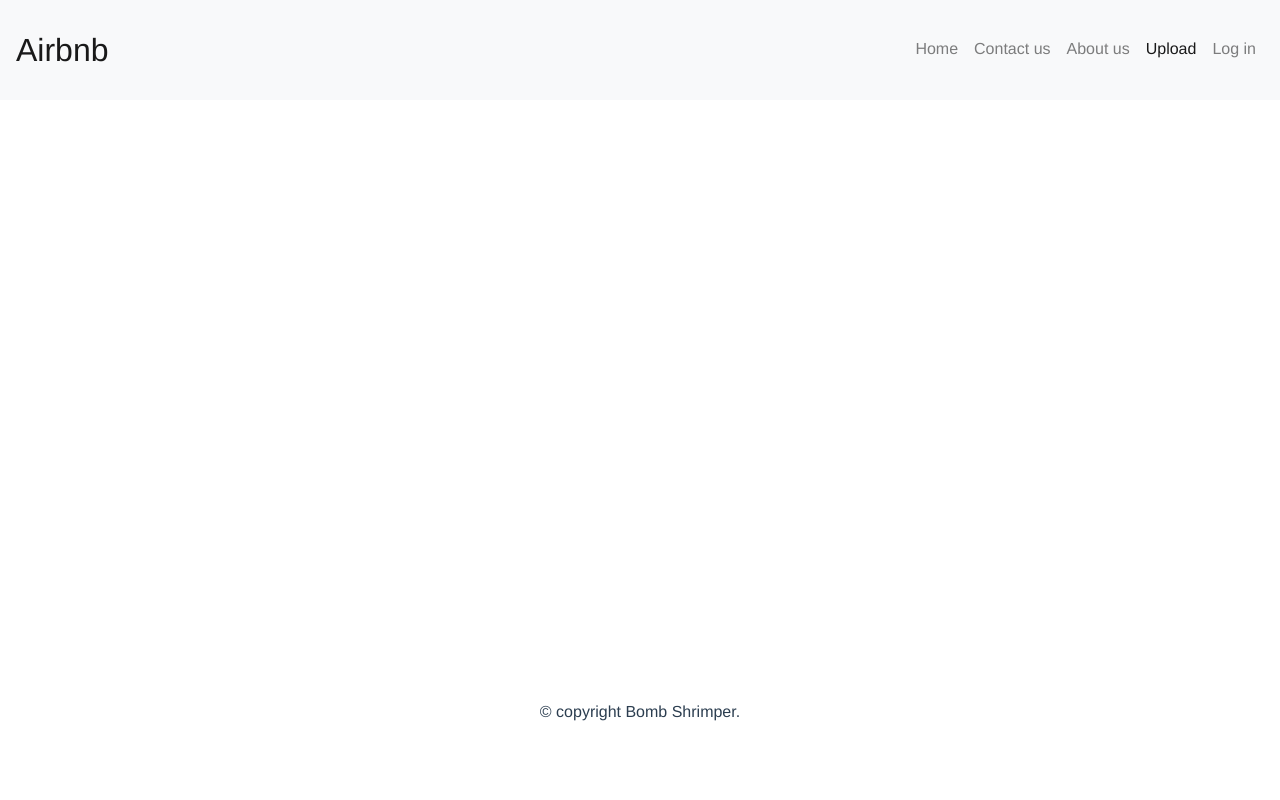
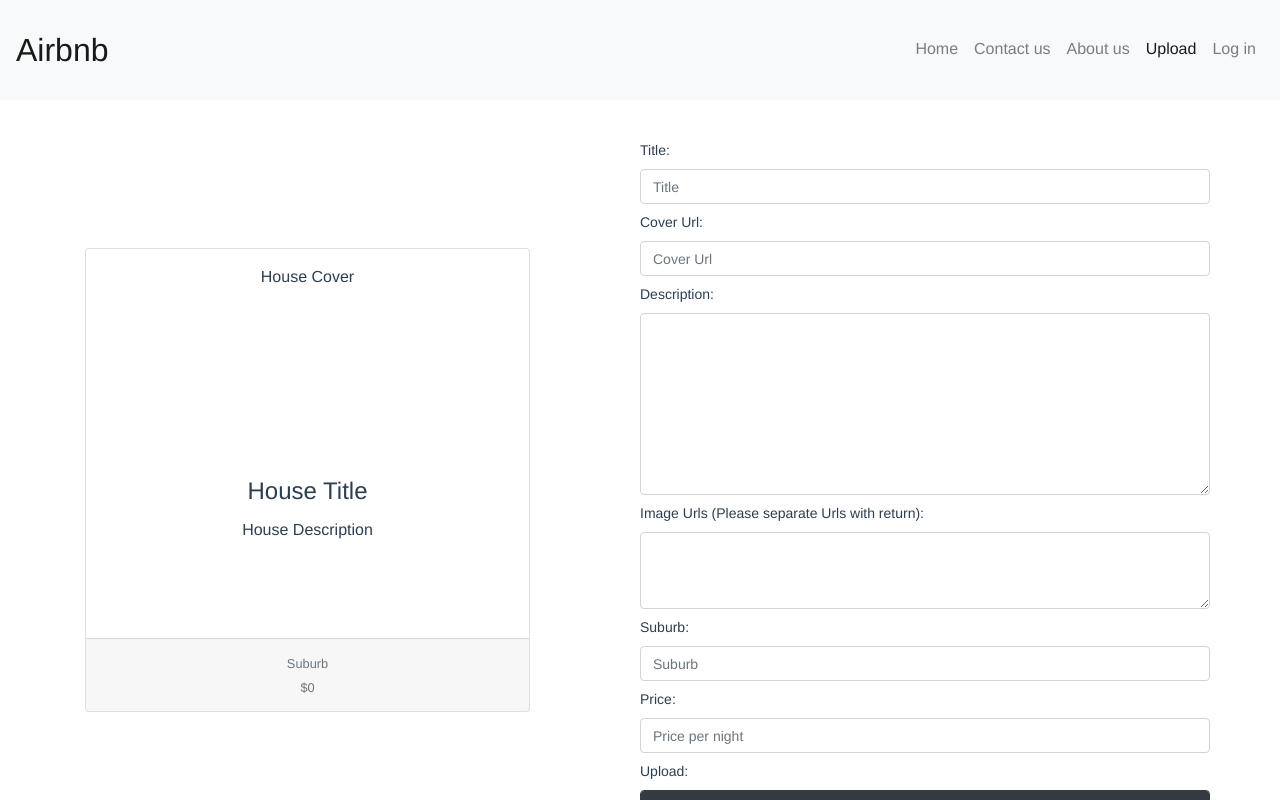
Before and after one commit to KristLin/HouseRentalWebsite, a Vue app in the folder frontend/: page /uploadHouse in a window 1280 px wide. Shown: the top 800 px of the page. Built offline with nearby package versions, Linux system fonts and the light colour scheme.

Commit message:
add upload house page; fix login and signup bugs

```diff
--- a/frontend/src/components/HouseCards.vue
+++ b/frontend/src/components/HouseCards.vue
@@ -47,7 +47,7 @@ export default {
 
 <style scoped>
 img {
-  width: 100%; /* You can set the dimensions to whatever you want */
+  width: 100%;
   height: 200px;
   object-fit: cover;
 }
--- a/frontend/src/views/Login.vue
+++ b/frontend/src/views/Login.vue
@@ -57,7 +57,7 @@ export default {
   methods: {
     login() {
     this.$axios
-      .post("/api/houses/random", this.loginData)
+      .post("/api/users/login", this.loginData)
       .then(response => {
         // JSON responses are automatically parsed.
         if(response.status == 200) {
@@ -65,7 +65,7 @@ export default {
         }
       })
       .catch(err => {
-        window.console.log(err);
+        window.console.log(err.response);
       });
     }
   }
--- a/frontend/src/views/UploadHouse.vue
+++ b/frontend/src/views/UploadHouse.vue
@@ -1,5 +1,157 @@
 <template>
   <div class="container">
+    <!-- row start -->
+    <div class="row">
+      <!-- house info display start -->
+      <div class="col-lg-5 col-md-5 my-auto">
+        <div class="card h-100">
+          <img
+            class="card-img-top house-cover-display"
+            v-if="houseData.cover"
+            :src="houseData.cover"
+            alt="house-cover"
+          />
+          <div class="house-cover-display" v-if="!houseData.cover">
+            <p class="mt-3">House Cover</p>
+          </div>
+          <div class="card-body">
+            <h4 class="card-title mt-2">{{ houseData.title ? houseData.title : "House Title" }}</h4>
+            <p
+              class="card-text mt-2 house-description-display"
+              :class="{'text-left': houseData.description}"
+            >{{ handleDescription(houseData.description) ? houseData.description : "House Description" }}</p>
+          </div>
+          <div class="card-footer">
+            <small class="text-muted">{{ houseData.suburb ? houseData.suburb : "Suburb" }}</small>
+            <br />
+            <small class="text-muted">${{ houseData.price ? houseData.price : "0" }}</small>
+          </div>
+        </div>
+      </div>
+      <!-- house info display end -->
+
+      <!-- spacing start -->
+      <div class="col-lg-1 col-md-1"></div>
+      <!-- spacing end -->
+
+      <!-- input part start -->
+      <div class="col-lg-6 col-md-6">
+        <!-- input title start -->
+        <div class="row mt-2">
+          <label class="input-label">Title:</label>
+          <input type="text" class="form-control" placeholder="Title" v-model="houseData.title" />
+        </div>
+        <!-- input title end -->
+
+        <!-- input cover start -->
+        <div class="row mt-2">
+          <label class="input-label">Cover Url:</label>
+          <input type="text" class="form-control" placeholder="Cover Url" v-model="houseData.cover" />
+        </div>
+        <!-- input cover end -->
+
+        <!-- input description start -->
+        <div class="row mt-2">
+          <label class="input-label">Description:</label>
+          <textarea cols="30" rows="8" class="form-control" v-model="houseData.description"></textarea>
+        </div>
+        <!-- input description end -->
+
+        <!-- input images start -->
+        <div class="row mt-2">
+          <label class="input-label">Image Urls (Please separate Urls with return):</label>
+          <textarea cols="30" rows="3" class="form-control" v-model="houseData.images"></textarea>
+        </div>
+        <!-- input images end -->
+
+        <!-- input suburb start -->
+        <div class="row mt-2">
+          <label class="input-label">Suburb:</label>
+          <input type="text" class="form-control" placeholder="Suburb" v-model="houseData.suburb" />
+        </div>
+        <!-- input title end -->
+
+        <!-- input price start -->
+        <div class="row mt-2">
+          <label class="input-label">Price:</label>
+          <input
+            type="text"
+            class="form-control"
+            placeholder="Price per night"
+            v-model="houseData.price"
+          />
+        </div>
+        <div class="row mt-2">
+          <label class="input-label">Upload:</label>
+          <button class="btn btn-dark form-control" @click="uploadHouse">Upload House</button>
+        </div>
+        <!-- input title end -->
+      </div>
+      <!-- input part end -->
+    </div>
+    <!-- row end -->
+
+    <!-- inputs with file picker -->
+    <!-- <div class="row">
+      <div class="col-lg-3 col-md-6 form-group">
+        <label class="filter-label">Title:</label>
+        <input type="text" class="form-control" placeholder="Title" v-model="houseData.title" />
+      </div>
+      <div class="col-lg-3 col-md-6 form-group">
+        <label class="filter-label">Description:</label>
+        <textarea
+          type="text"
+          class="form-control"
+          placeholder="Description"
+          v-model="houseData.description"
+        />
+      </div>
+      <div class="col-lg-3 col-md-6 form-group">
+        <label class="filter-label">Cover:</label>
+        <input
+          type="file"
+          class="form-control"
+          placeholder="Cover Url"
+          @change="uploadCover"
+          accept="image/png, image/jpeg, image/jpg"
+        />
+      </div>
+      <div class="col-lg-3 col-md-6 form-group">
+        <label class="filter-label">Images:</label>
+        <input
+          type="file"
+          class="form-control"
+          placeholder="Image Url"
+          @change="uploadImages"
+          accept="image/png, image/jpeg, image/jpg"
+          multiple
+        />
+      </div>
+    </div>
+    <div class="row">
+      <div class="col-lg-3 col-md-6 form-group">
+        <label class="filter-label">Suburb:</label>
+        <input type="text" class="form-control" placeholder="Suburb" v-model="houseData.suburb" />
+      </div>
+      <div class="col-lg-3 col-md-6 form-group">
+        <label class="filter-label">Price per night:</label>
+        <input type="text" class="form-control" placeholder="Price" v-model="houseData.price" />
+      </div>
+
+      <div class="col-lg-3 col-md-6 form-group">
+        <label class="filter-label">Provider ID:</label>
+        <input
+          type="text"
+          class="form-control"
+          placeholder="Provider ID"
+          v-model="houseData.provider"
+        />
+      </div>
+      <div class="col-lg-3 col-md-6 orm-group">
+        <label class="filter-label">Upload House:</label>
+        <button class="btn btn-dark form-control" @click="uploadHouse">Upload House</button>
+      </div>
+    </div>-->
   </div>
 </template>
 
@@ -9,25 +161,74 @@ export default {
   components: {},
   data() {
     return {
-      loginData: {
-        email: "",
-        password: ""
+      houseData: {
+        title: "",
+        cover: "",
+        description: "",
+        price: "",
+        images: []
       }
     };
   },
   methods: {
-    login() {
-      this.$axios
-        .post("/api/houses/random", this.loginData)
-        .then(response => {
-          // JSON responses are automatically parsed.
-          if (response.status == 200) {
-            window.console.log("logged in!");
-          }
-        })
-        .catch(err => {
-          window.console.log(err);
-        });
+    handleDescription(description) {
+      return (
+        description.substring(0, 150) + (description.length > 150 ? " ..." : "")
+      );
+    },
+    uploadCover(event) {
+      this.houseData.cover = event.target.files[0];
+      window.console.log(this.houseData.cover);
+    },
+    uploadImages(event) {
+      this.houseData.images = event.target.files;
+      //   window.console.log(this.houseData.images[0]);
+    },
+    uploadHouse() {
+      // convert imageUrls from text to list
+      this.houseData.images = this.parseImagesUrls(this.houseData.images);
+      window.console.log(this.houseData);
+
+      // upload images in file form to backend (failed)
+      // let formData = new FormData();
+      // formData.append("title", this.houseData.title);
+      // formData.append("description", this.houseData.description);
+      // formData.append("cover", this.houseData.cover);
+      // formData.append("images", this.houseData.images);
+      // formData.append("suburb", this.houseData.suburb);
+      // formData.append("price", this.houseData.price);
+      // formData.append("provider", this.houseData.provider);
+      // let config = {
+      //   headers: { "Content-Type": "multipart/form-data" }
+      // };
+      // this.$axios
+      //   .post("/api/houses/", formData, config)
+      //   .then(response => {
+      //     // JSON responses are automatically parsed.
+      //     if (response.status == 200) {
+      //       window.console.log("uploaded!");
+      //     }
+      //   })
+      //   .catch(err => {
+      //     window.console.log(err.response);
+      //   });
+
+      // upload images in url form to backend
+      // this.$axios
+      //   .post("/api/houses/", this.houseData)
+      //   .then(response => {
+      //     // JSON responses are automatically parsed.
+      //     if (response.status == 200) {
+      //       window.console.log("uploaded!");
+      //     }
+      //   })
+      //   .catch(err => {
+      //     window.console.log(err.response);
+      //   });
+    },
+    parseImagesUrls(imagesUrlText) {
+      let imageUrls = imagesUrlText.split("\n");
+      return imageUrls;
     }
   }
 };
@@ -38,4 +239,25 @@ export default {
   padding-top: 2rem;
   min-height: 500px;
 }
+
+.house-cover-display {
+  width: 100%;
+  height: 200px;
+  object-fit: cover;
+}
+
+.house-description-display {
+  min-height: 100px;
+}
+
+.input-label {
+  font-size: 14px;
+}
+
+input {
+  font-size: 14px;
+}
+textarea {
+  font-size: 14px;
+}
 </style>
```
Also changed, not shown: frontend/src/views/Signup.vue (+24 -36 lines), 2 other files (tests, documents, lock files or other folders).
